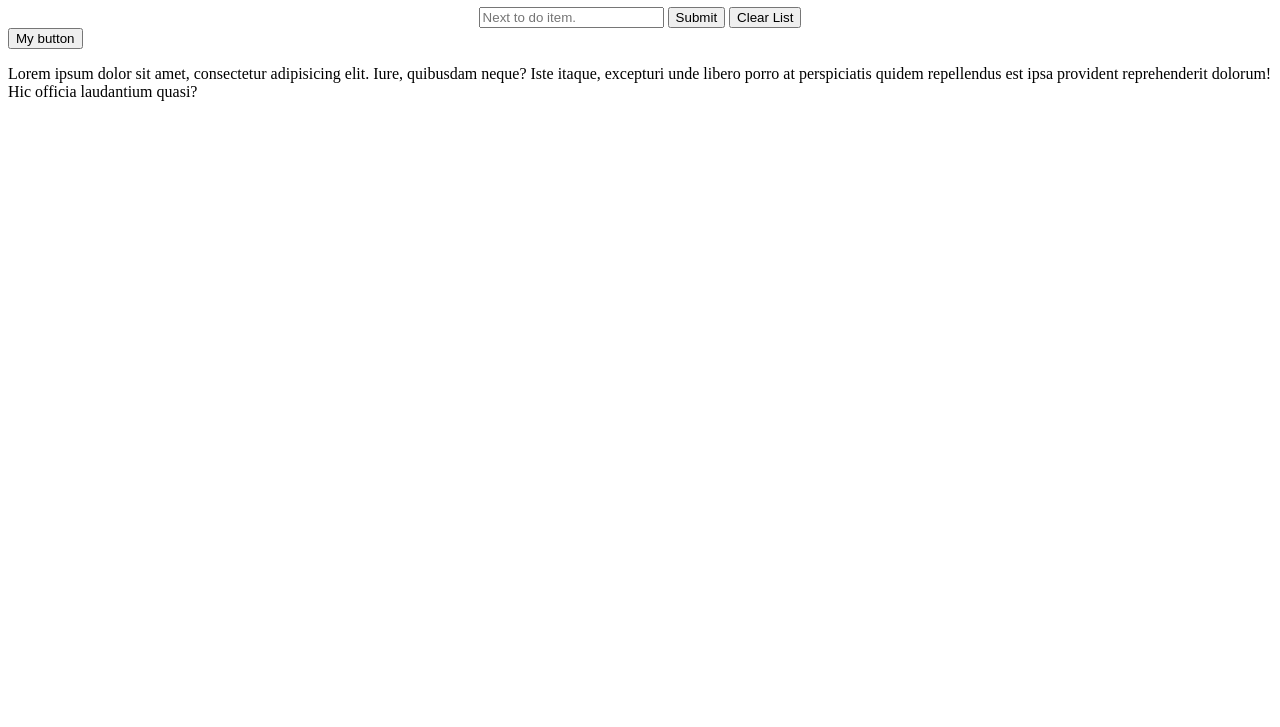
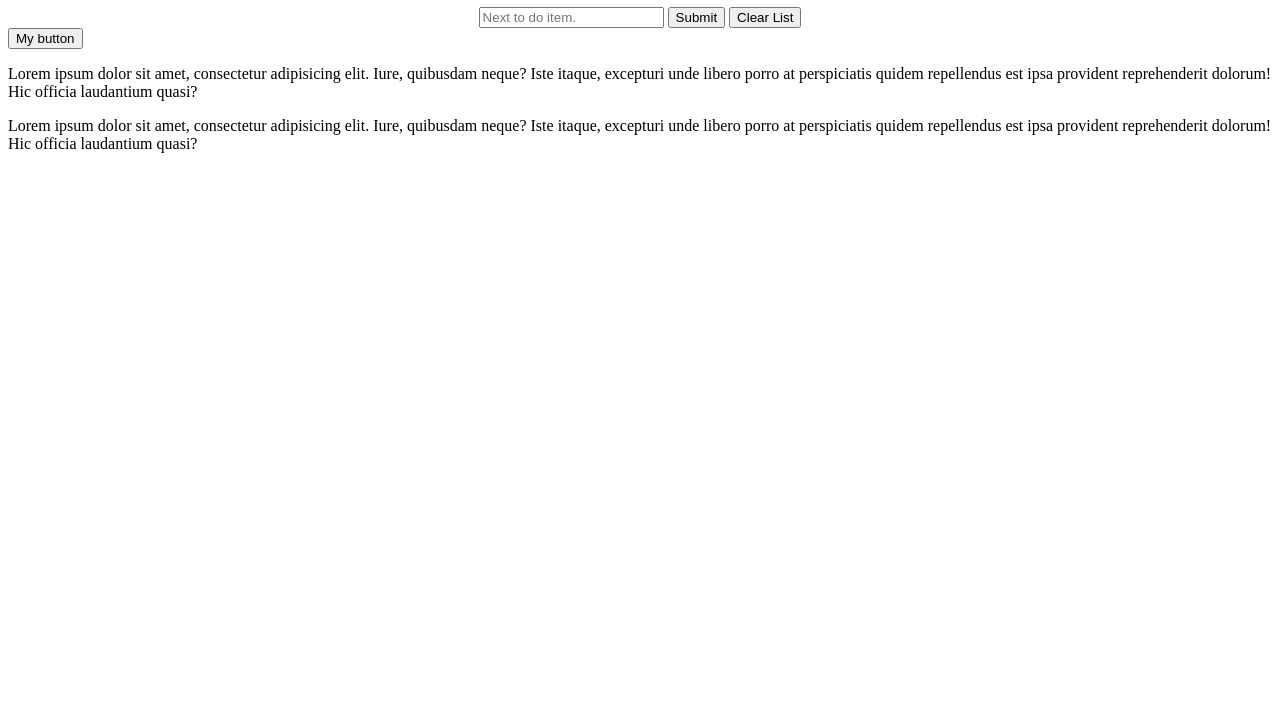
Before and after one commit to saj120/To-do-app, a plain HTML site: page index.html in a window 1280 px wide. Shown: the part 73-800 px from the top of the page. Drawn offline with Linux system fonts and the light colour scheme.

Commit message:
2nd commit

```diff
--- a/index.html
+++ b/index.html
@@ -19,6 +19,9 @@
         <button>My button</button>
         <p>Lorem ipsum dolor sit amet, consectetur adipisicing elit. Iure, quibusdam neque? Iste itaque, excepturi unde libero porro at perspiciatis quidem repellendus est ipsa provident reprehenderit dolorum! Hic officia laudantium quasi?
         </p>
+
+        <p>Lorem ipsum dolor sit amet, consectetur adipisicing elit. Iure, quibusdam neque? Iste itaque, excepturi unde libero porro at perspiciatis quidem repellendus est ipsa provident reprehenderit dolorum! Hic officia laudantium quasi?
+        </p>
     </header>
     </html>
 </body>
```
